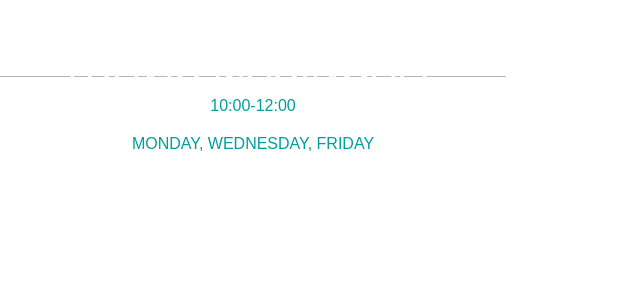
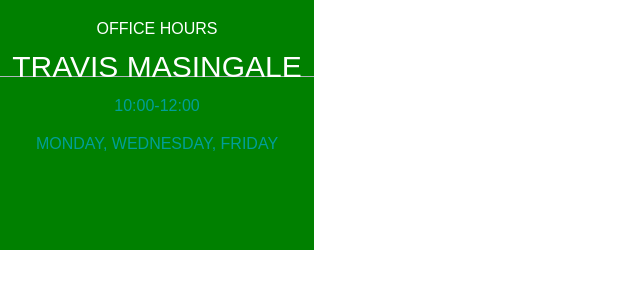
Before and after one commit to Jchurchill49/P1-468-officeHours, a plain HTML site: page index.html in a window 1280 px wide. Shown: the whole page, without its empty margins (0-640 px from the left). Drawn offline with Linux system fonts and the light colour scheme; no server answers; a web font is replaced by a local one.

Commit message:
h1 smaller

```diff
--- a/index.html
+++ b/index.html
@@ -52,7 +52,7 @@
 				width:314px;
 				height: 250px;
 				text-align: center;
-				background-color:transparent;
+				background-color:green;
 				background-size: 250px 187px;
 			}
 			#spacepeopleContainer *
@@ -74,7 +74,7 @@
 			h2,
 			p
 			{
-				width: 506px;
+				width: 314px;
 				margin: 0px auto;
 				padding-top: 20px;
 				font-size: 16px;
@@ -96,7 +96,7 @@
 
 
 			.heading{
-				font-size: 2em;
+				font-size: 1.5em;
 				border-bottom: 1px solid black;
 				border-color: rgb(174, 183, 188);
 				color:#fff;
```
